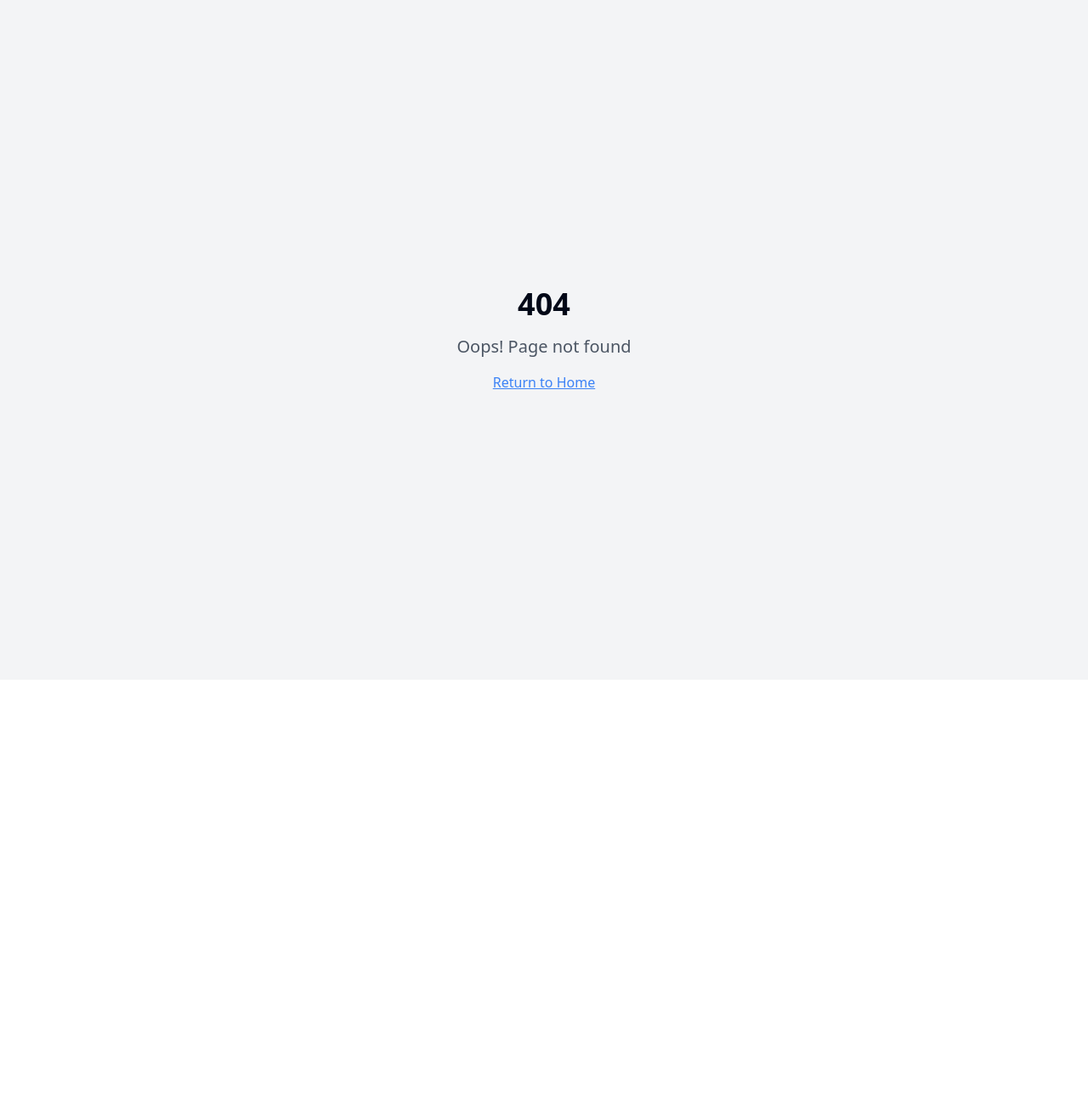
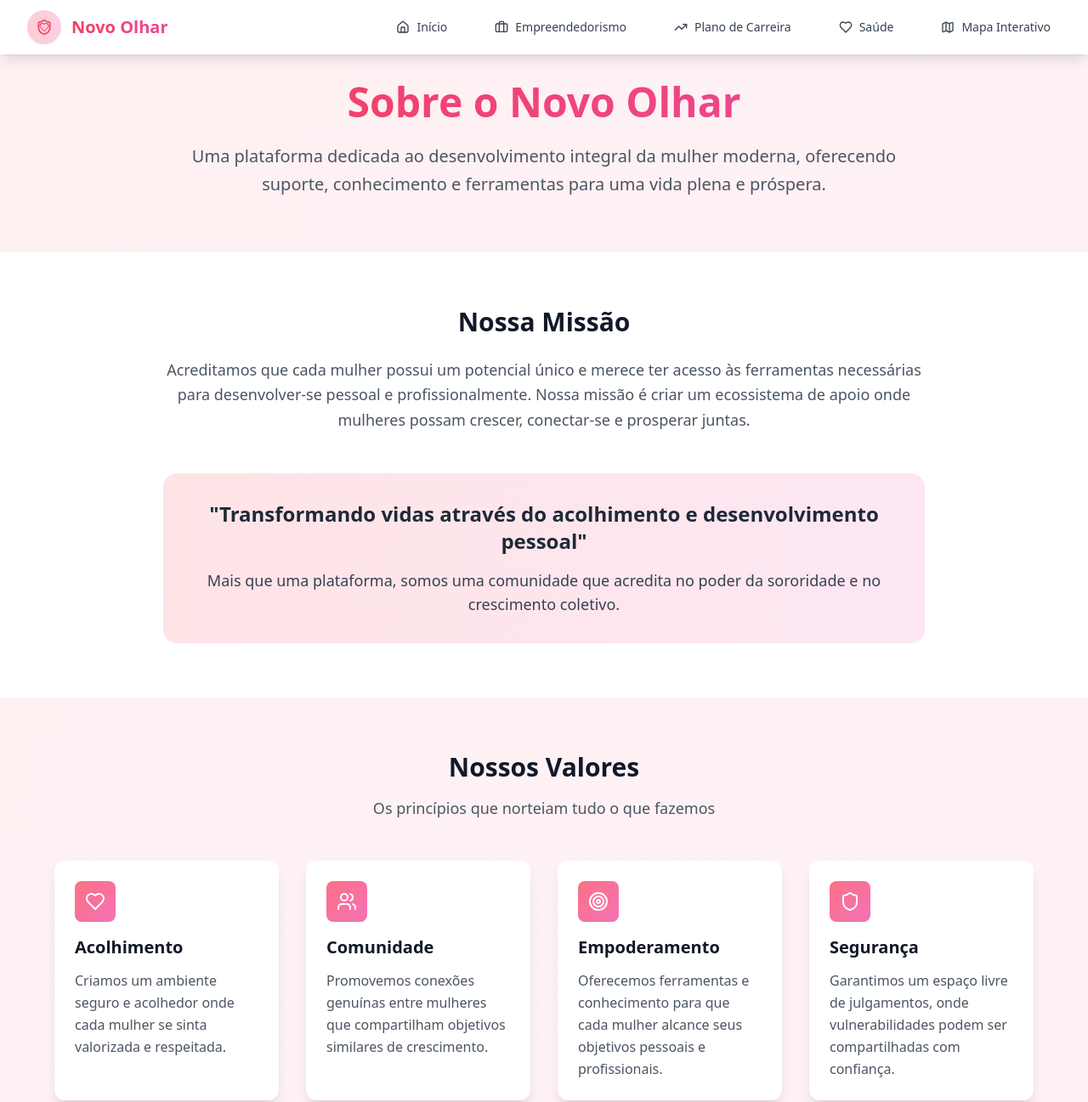
Before and after one commit to Joao-Victor05/Novo.Olhar, a React (Vite) app: page /sobre in a window 1280 px wide. Before the commit this address had no page. Shown: the top 1297 px of the page at 85% size. Before the commit the page ends 800 px from the top, so only its background shows below. Built offline with nearby package versions, Linux system fonts and the light colour scheme.

Commit message:
Add site summary page
Implement a page with a summary of the site's purpose and features, linked from the "Saiba Mais" button.

```diff
--- a/src/App.tsx
+++ b/src/App.tsx
@@ -12,6 +12,7 @@ import MapaInterativo from "./pages/MapaInterativo";
 import CentralAjuda from "./pages/CentralAjuda";
 import FaleConosco from "./pages/FaleConosco";
 import EncontreApoio from "./pages/EncontreApoio";
+import Sobre from "./pages/Sobre";
 import NotFound from "./pages/NotFound";
 
 const queryClient = new QueryClient();
@@ -31,6 +32,7 @@ const App = () => (
           <Route path="/central-ajuda" element={<CentralAjuda />} />
           <Route path="/fale-conosco" element={<FaleConosco />} />
           <Route path="/encontre-apoio" element={<EncontreApoio />} />
+          <Route path="/sobre" element={<Sobre />} />
           <Route path="*" element={<NotFound />} />
         </Routes>
       </BrowserRouter>
--- a/src/pages/Index.tsx
+++ b/src/pages/Index.tsx
@@ -88,7 +88,7 @@ const Index = () => {
       </section>
 
       {/* CTA Section */}
-      <section className="py-16 px-4 sm:px-6 lg:px-8 bg-gradient-to-r from-rose-200 to-pink-200">
+      <section className="py-16 px-4 sm:px-6 lg:px-8 bg-gradient-to-r from-rose-100 to-pink-100">
         <div className="max-w-4xl mx-auto text-center">
           <h2 className="text-3xl md:text-4xl font-bold text-gray-800 mb-6">
             Comece sua jornada hoje mesmo
@@ -105,7 +105,7 @@ const Index = () => {
               Explorar Conteúdos
             </Link>
             <Link
-              to="/central-ajuda"
+              to="/sobre"
               className="border-2 border-gray-800 text-gray-800 px-8 py-3 rounded-lg font-semibold hover:bg-gray-800 hover:text-white transition-all duration-200 inline-block"
             >
               Saiba Mais
--- /dev/null
+++ b/src/pages/Sobre.tsx
@@ -0,0 +1,192 @@
+
+import React from 'react';
+import Navigation from '../components/Navigation';
+import Footer from '../components/Footer';
+import { Heart, Users, Target, Shield, Lightbulb, BookOpen } from 'lucide-react';
+
+const Sobre = () => {
+  const valores = [
+    {
+      icon: Heart,
+      title: 'Acolhimento',
+      description: 'Criamos um ambiente seguro e acolhedor onde cada mulher se sinta valorizada e respeitada.'
+    },
+    {
+      icon: Users,
+      title: 'Comunidade',
+      description: 'Promovemos conexões genuínas entre mulheres que compartilham objetivos similares de crescimento.'
+    },
+    {
+      icon: Target,
+      title: 'Empoderamento',
+      description: 'Oferecemos ferramentas e conhecimento para que cada mulher alcance seus objetivos pessoais e profissionais.'
+    },
+    {
+      icon: Shield,
+      title: 'Segurança',
+      description: 'Garantimos um espaço livre de julgamentos, onde vulnerabilidades podem ser compartilhadas com confiança.'
+    }
+  ];
+
+  const recursos = [
+    {
+      icon: Lightbulb,
+      title: 'Empreendedorismo',
+      description: 'Guias completos para transformar ideias em negócios prósperos, com estratégias práticas e cases de sucesso.'
+    },
+    {
+      icon: Target,
+      title: 'Plano de Carreira',
+      description: 'Ferramentas para construir uma trajetória profissional sólida, definindo metas e desenvolvendo habilidades.'
+    },
+    {
+      icon: Heart,
+      title: 'Saúde e Bem-estar',
+      description: 'Conteúdos sobre saúde física e mental, mindfulness e práticas para uma vida equilibrada.'
+    },
+    {
+      icon: BookOpen,
+      title: 'Mapa Interativo',
+      description: 'Descubra oportunidades, eventos e recursos na sua região através de nossa plataforma interativa.'
+    }
+  ];
+
+  return (
+    <div className="min-h-screen bg-gradient-to-br from-rose-50 to-pink-50">
+      <Navigation />
+
+      {/* Hero Section */}
+      <section className="pt-24 pb-16 px-4 sm:px-6 lg:px-8">
+        <div className="max-w-4xl mx-auto text-center">
+          <h1 className="text-4xl md:text-5xl font-bold bg-gradient-to-r from-rose-500 to-pink-500 bg-clip-text text-transparent mb-6">
+            Sobre o Novo Olhar
+          </h1>
+          <p className="text-xl text-gray-600 leading-relaxed">
+            Uma plataforma dedicada ao desenvolvimento integral da mulher moderna,
+            oferecendo suporte, conhecimento e ferramentas para uma vida plena e próspera.
+          </p>
+        </div>
+      </section>
+
+      {/* Missão Section */}
+      <section className="py-16 px-4 sm:px-6 lg:px-8 bg-white">
+        <div className="max-w-4xl mx-auto">
+          <div className="text-center mb-12">
+            <h2 className="text-3xl font-bold text-gray-900 mb-6">Nossa Missão</h2>
+            <p className="text-lg text-gray-600 leading-relaxed">
+              Acreditamos que cada mulher possui um potencial único e merece ter acesso às ferramentas
+              necessárias para desenvolver-se pessoal e profissionalmente. Nossa missão é criar um
+              ecossistema de apoio onde mulheres possam crescer, conectar-se e prosperar juntas.
+            </p>
+          </div>
+
+          <div className="bg-gradient-to-r from-rose-100 to-pink-100 rounded-2xl p-8 text-center">
+            <h3 className="text-2xl font-bold text-gray-800 mb-4">
+              "Transformando vidas através do acolhimento e desenvolvimento pessoal"
+            </h3>
+            <p className="text-gray-700 text-lg">
+              Mais que uma plataforma, somos uma comunidade que acredita no poder da sororidade
+              e no crescimento coletivo.
+            </p>
+          </div>
+        </div>
+      </section>
+
+      {/* Valores Section */}
+      <section className="py-16 px-4 sm:px-6 lg:px-8">
+        <div className="max-w-6xl mx-auto">
+          <div className="text-center mb-12">
+            <h2 className="text-3xl font-bold text-gray-900 mb-4">Nossos Valores</h2>
+            <p className="text-lg text-gray-600">
+              Os princípios que norteiam tudo o que fazemos
+            </p>
+          </div>
+
+          <div className="grid grid-cols-1 md:grid-cols-2 lg:grid-cols-4 gap-8">
+            {valores.map((valor, index) => {
+              const Icon = valor.icon;
+              return (
+                <div
+                  key={valor.title}
+                  className="bg-white rounded-xl p-6 shadow-lg hover:shadow-xl transition-shadow duration-300"
+                >
+                  <div className="bg-gradient-to-br from-rose-400 to-pink-400 w-12 h-12 rounded-lg flex items-center justify-center mb-4">
+                    <Icon className="h-6 w-6 text-white" />
+                  </div>
+                  <h3 className="text-xl font-bold text-gray-900 mb-3">{valor.title}</h3>
+                  <p className="text-gray-600 leading-relaxed">{valor.description}</p>
+                </div>
+              );
+            })}
+          </div>
+        </div>
+      </section>
+
+      {/* Recursos Section */}
+      <section className="py-16 px-4 sm:px-6 lg:px-8 bg-white">
+        <div className="max-w-6xl mx-auto">
+          <div className="text-center mb-12">
+            <h2 className="text-3xl font-bold text-gray-900 mb-4">O que Oferecemos</h2>
+            <p className="text-lg text-gray-600">
+              Recursos completos para seu desenvolvimento pessoal e profissional
+            </p>
+          </div>
+
+          <div className="grid grid-cols-1 md:grid-cols-2 gap-8">
+            {recursos.map((recurso, index) => {
+              const Icon = recurso.icon;
+              return (
+                <div
+                  key={recurso.title}
+                  className="flex items-start space-x-4 p-6 rounded-xl hover:bg-gray-50 transition-colors duration-300"
+                >
+                  <div className="bg-gradient-to-br from-rose-400 to-pink-400 w-12 h-12 rounded-lg flex items-center justify-center flex-shrink-0">
+                    <Icon className="h-6 w-6 text-white" />
+                  </div>
+                  <div>
+                    <h3 className="text-xl font-bold text-gray-900 mb-2">{recurso.title}</h3>
+                    <p className="text-gray-600 leading-relaxed">{recurso.description}</p>
+                  </div>
+                </div>
+              );
+            })}
+          </div>
+        </div>
+      </section>
+
+      {/* Comunidade Section */}
+      <section className="py-16 px-4 sm:px-6 lg:px-8">
+        <div className="max-w-4xl mx-auto">
+          <div className="bg-gradient-to-r from-rose-200 to-pink-200 rounded-2xl p-8 md:p-12 text-center">
+            <h2 className="text-3xl font-bold text-gray-800 mb-6">
+              Faça Parte da Nossa Comunidade
+            </h2>
+            <p className="text-lg text-gray-700 mb-8 leading-relaxed">
+              Junte-se a milhares de mulheres que já estão transformando suas vidas através do
+              Novo Olhar. Aqui você encontrará não apenas conteúdo de qualidade, mas também
+              uma rede de apoio genuína e inspiradora.
+            </p>
+            <div className="flex flex-col sm:flex-row gap-4 justify-center">
+              <a
+                href="/empreendedorismo"
+                className="bg-white text-rose-600 px-8 py-3 rounded-lg font-semibold hover:bg-gray-100 transition-colors duration-200"
+              >
+                Começar Agora
+              </a>
+              <a
+                href="/fale-conosco"
+                className="border-2 border-gray-800 text-gray-800 px-8 py-3 rounded-lg font-semibold hover:bg-gray-800 hover:text-white transition-all duration-200"
+              >
+                Entre em Contato
+              </a>
+            </div>
+          </div>
+        </div>
+      </section>
+
+      <Footer />
+    </div>
+  );
+};
+
+export default Sobre;
```
